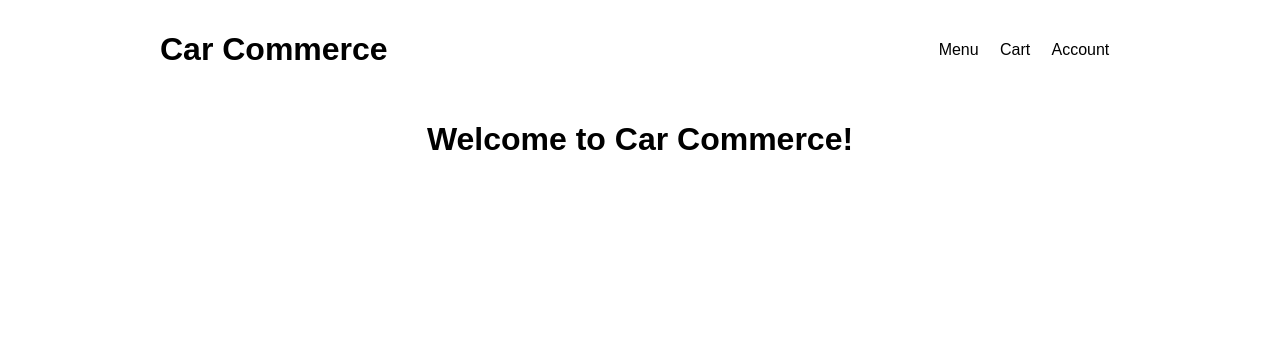
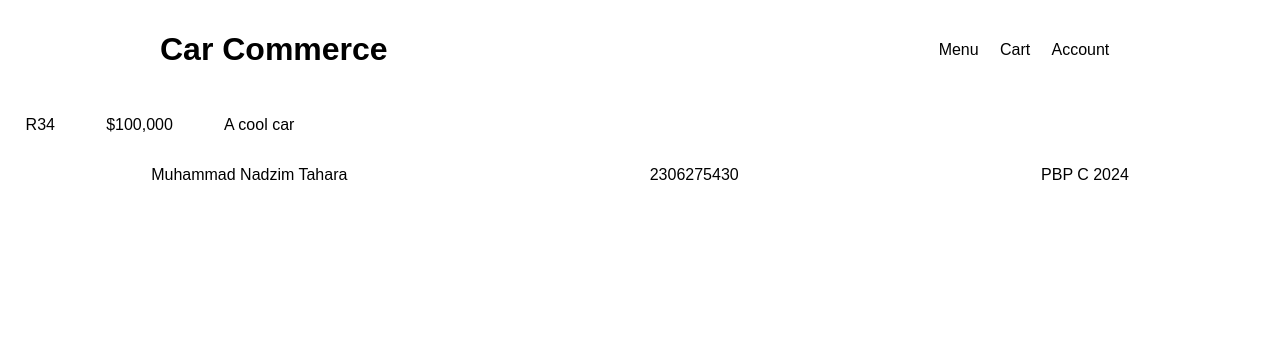
Before and after one commit to Melophylic/car-commerce, a Django app: page / in a window 1280 px wide. Shown: the top 360 px of the page. Run offline with Django 4.2, Linux system fonts and the light colour scheme; style sheets or scripts are compiled from the project's sources.

Commit message:
final changes

```diff
--- a/main/static/style.css
+++ b/main/static/style.css
@@ -27,20 +27,26 @@
     max-width: 12rem;
     margin-left: auto;
     margin-right: 10rem;
-
 }
 
 .hero {
     display: flex;
-    align-items: center;
 }
 
 .hero-main-text {
-    height: max-content;
     display: flex;
-    flex:content;
-    align-items: center;
-    justify-content: center;
+    flex: content;
+    justify-content: space-around;
+    flex-wrap: wrap;
+    max-width: 20rem;
+
+}
+
+.name-text {
+    display: flex;
+    flex: content;
+    flex-wrap: wrap;
+    justify-content: space-around;
 }
 
 body {
--- a/main/templates/main.html
+++ b/main/templates/main.html
@@ -19,13 +19,25 @@
                 <p>Account</p>
             </div>
         </div>
-        <div class="hero">
+
+        <div class="hero-main-text">
+            <p>{{ name }}</p>
+            <p>{{ price }}</p>
+            <p>{{ description }}</p>
+        </div>
+
+        <div class="name-text">
+            <p>{{ nama }}</p>
+            <p>{{ npm }}</p>
+            <p>{{ kelas }}</p>
+        </div>
+        <!-- <div class="hero">
             <div class="hero-main-text">
                 <h1>
                     Welcome to Car Commerce!
                 </h1>
             </div>
-        </div>
+        </div> -->
         <script>
 
         </script>
--- a/main/urls.py
+++ b/main/urls.py
@@ -5,4 +5,5 @@ app_name = 'main'
 
 urlpatterns = [
     path('', show_main, name='show_main'),
+    # path('', show_me, name='show_me')
 ]
--- a/main/views.py
+++ b/main/views.py
@@ -4,7 +4,17 @@ def show_main(request):
     product = {
         'name' : 'R34',
         'price': '$100,000',
-        'description': 'A cool car'
+        'description': 'A cool car',
+        'nama' : 'Muhammad Nadzim Tahara',
+        'npm' : '2306275430',
+        'kelas' : 'PBP C 2024'
     }
+    return render(request, "main.html", product)
 
-    return render(request, "main.html", product)
+# def show_me(request):
+#     myself = {
+#         'nama' : 'Muhammad Nadzim Tahara',
+#         'npm' : '2306275430',
+#         'kelas' : 'PBP C 2024'
+#     }
+#     return render(request, "main.html", myself)
```
Also changed, not shown: main/models.py (+11 -3 lines), README.md, main/migrations/0002_myself_product_delete_moodentry.py (added), main/migrations/0003_delete_myself_product_kelas_product_nama_product_npm_and_more.py (added).
